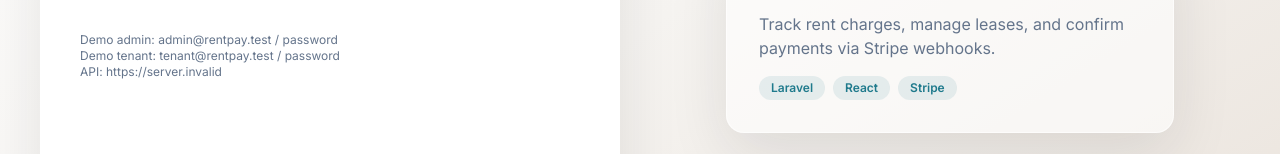
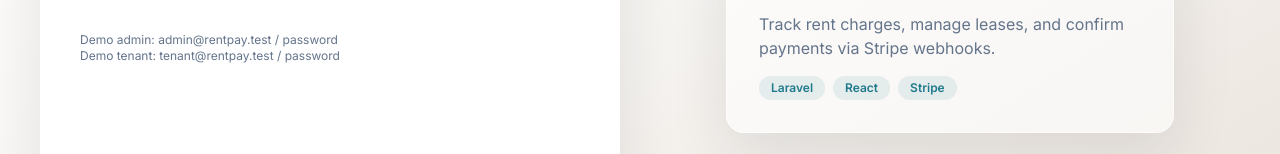
Before and after one commit to Picke1id/rentpay-portal-public, a React (Vite) app in the folder rentpay-web/: page /login in a window 1280 px wide. Shown: the part 368-522 px from the top of the page. Built offline with nearby package versions, Linux system fonts and the light colour scheme; no server answers.

Commit message:
Remove API line from login

```diff
--- a/rentpay-web/src/pages/LoginPage.tsx
+++ b/rentpay-web/src/pages/LoginPage.tsx
@@ -74,7 +74,6 @@ export const LoginPage = () => {
         <div className="text-xs text-slate-500">
           <p>Demo admin: admin@rentpay.test / password</p>
           <p>Demo tenant: tenant@rentpay.test / password</p>
-          <p>API: {import.meta.env.VITE_API_URL || 'not set'}</p>
         </div>
       </div>
       <div className="flex items-center justify-center">
```
